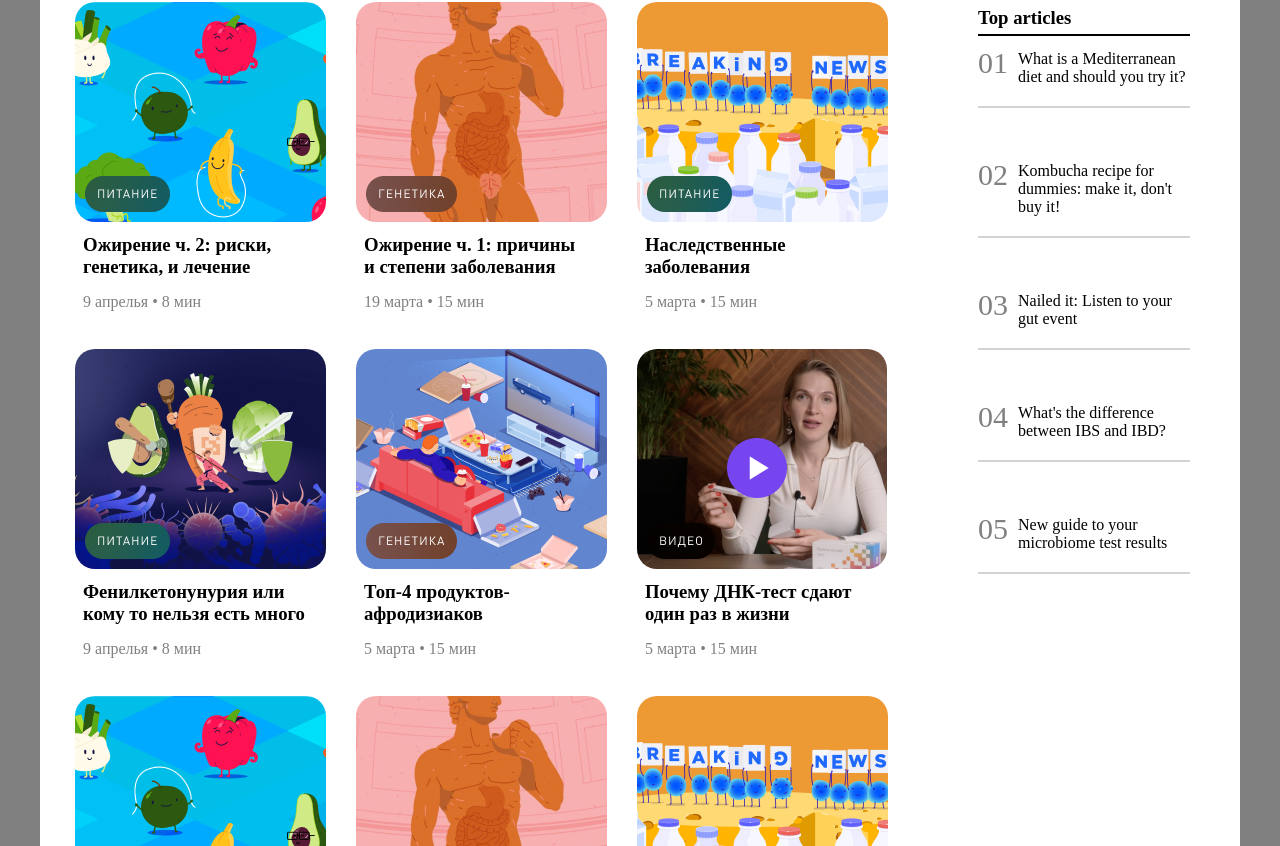
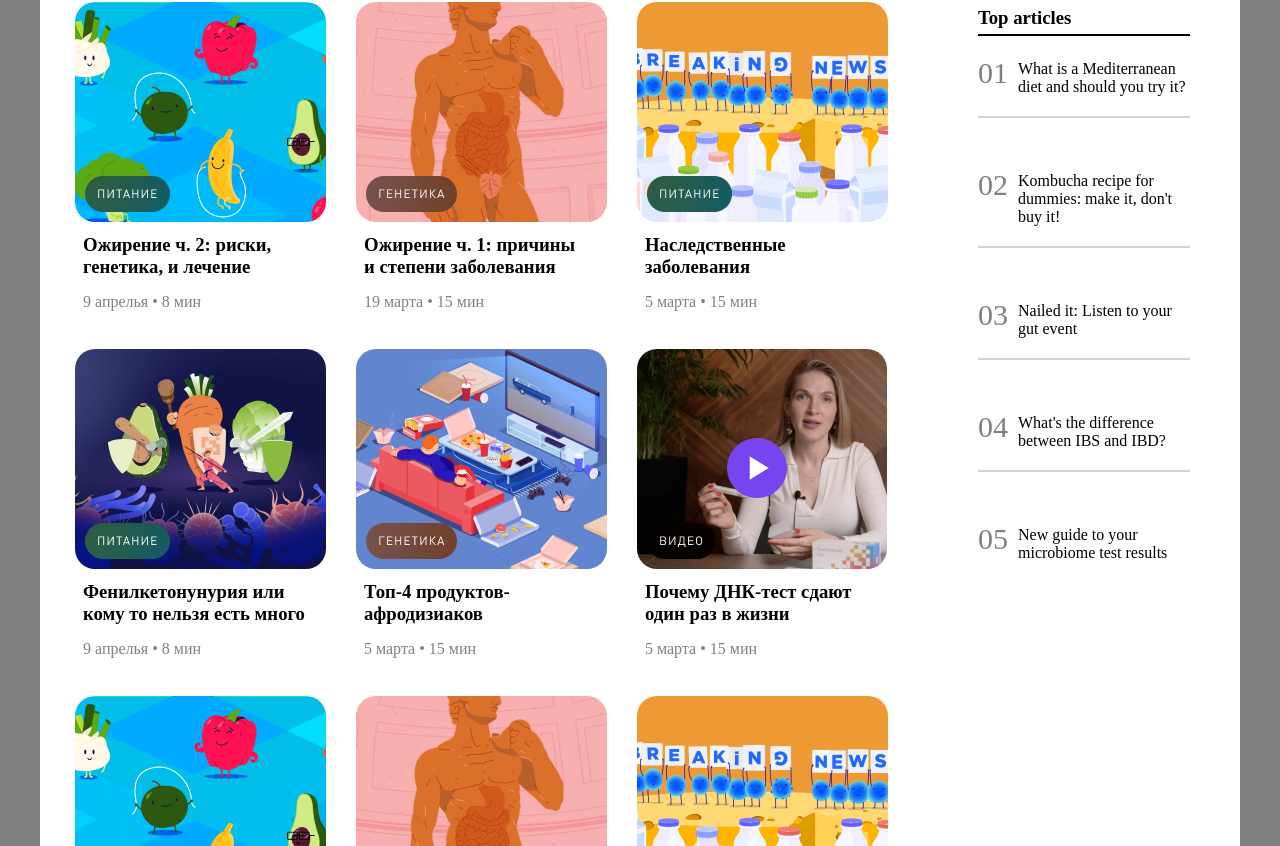
Before and after one commit to itsozod/layout-atlas, a React (Vite) app: page / in a window 1280 px wide. Shown: the part 1142-1988 px from the top of the page. Built offline with nearby package versions, Linux system fonts and the light colour scheme.

Commit message:
removed border-bottom from last detail card

```diff
--- a/src/App.css
+++ b/src/App.css
@@ -241,10 +241,13 @@
 .detail {
   display: flex;
   justify-content: center;
-  margin-top: 10px;
+  margin-top: 20px;
   margin-bottom: 50px;
   border-bottom: 2px solid lightgray;
   padding-bottom: 20px;
+}
+.detail:nth-child(5) {
+  border-bottom: none;
 }
 .number {
   margin-right: 10px;
```
